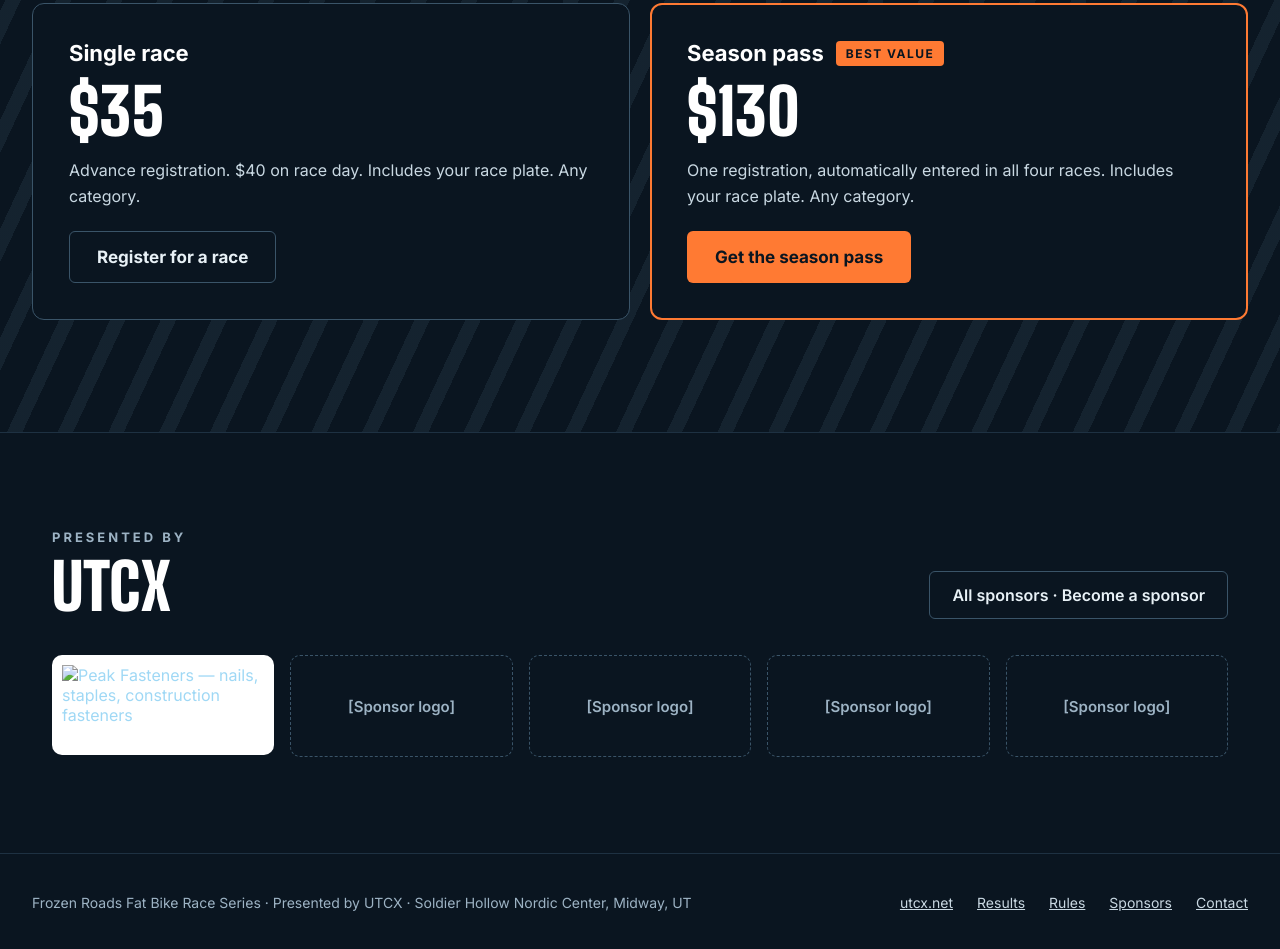
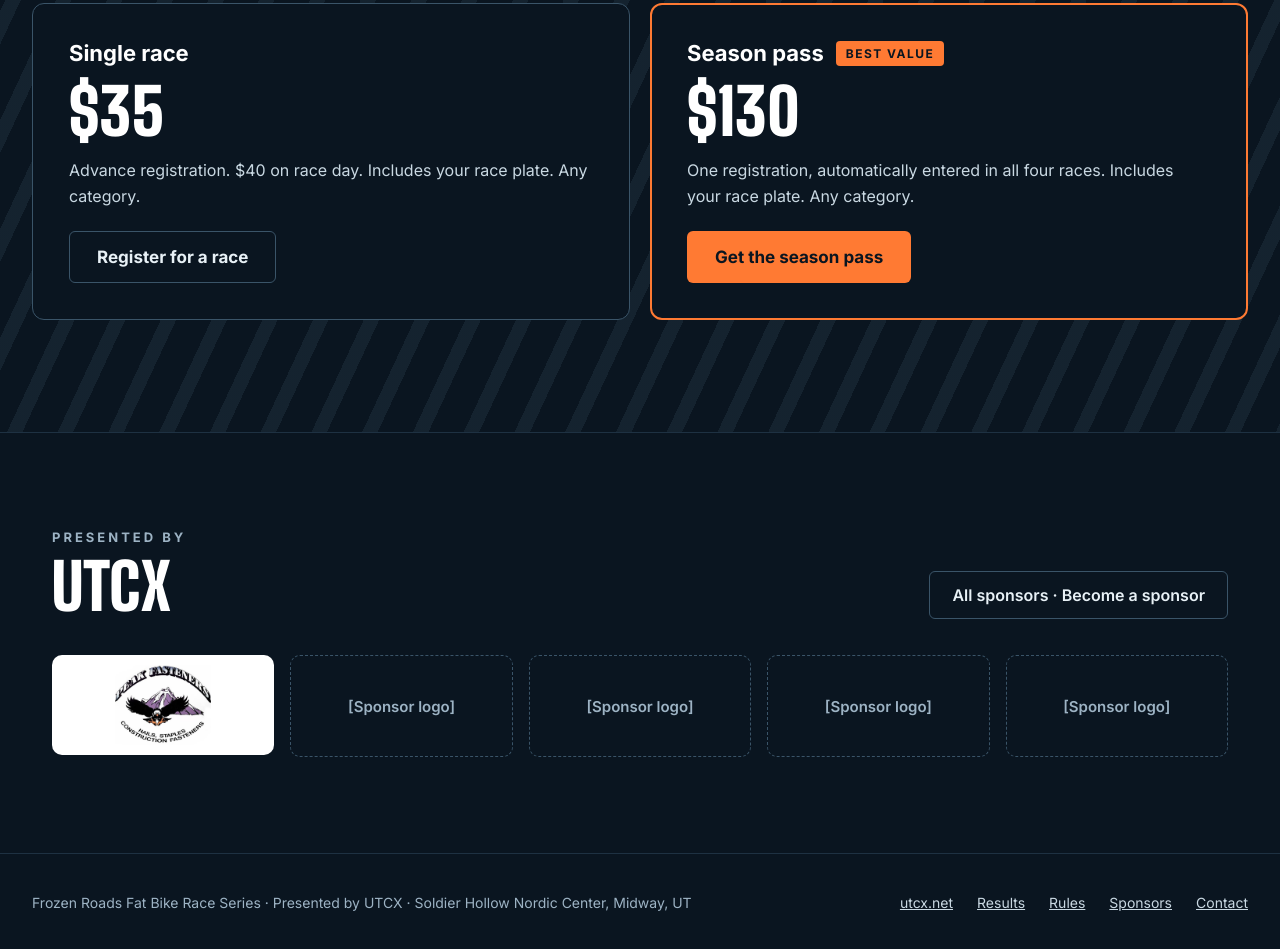
Before and after one commit to stoner24/frozen-roads, a plain HTML site: page index.html in a window 1280 px wide. Shown: the part 3645-4594 px from the top of the page. Drawn offline with Linux system fonts and the light colour scheme.

Commit message:
Add files via upload

```diff
--- a/index.html
+++ b/index.html
@@ -228,7 +228,7 @@ a{color:#9FD8F5}a:hover{color:#E8F6FD}
 <a href="sponsors.html" style="color: #E8F1F6; text-decoration: none; font-weight: 600; font-size: 16px; padding: 13px 22px; border-radius: 6px; border: 1px solid #3A5468">All sponsors · Become a sponsor</a>
 </div>
 <div style="display: grid; grid-template-columns: repeat(auto-fit, minmax(180px, 1fr)); gap: 16px">
-<a href="https://peakfasteners.com" style="height: 100px; background: #FFFFFF; border-radius: 10px; display: flex; align-items: center; justify-content: center; padding: 10px; box-sizing: border-box; text-decoration: none"><img src="assets/sponsors/peak-fasteners.png" alt="Peak Fasteners — nails, staples, construction fasteners" style="height: 100%; width: auto; max-width: 100%; object-fit: contain; display: block"></a>
+<a href="https://peakfasteners.com" style="height: 100px; background: #FFFFFF; border-radius: 10px; display: flex; align-items: center; justify-content: center; padding: 10px; box-sizing: border-box; text-decoration: none"><img src="assets/peak-fasteners.png" alt="Peak Fasteners — nails, staples, construction fasteners" style="height: 100%; width: auto; max-width: 100%; object-fit: contain; display: block"></a>
 <div style="height: 100px; border: 1px dashed #3A5468; border-radius: 10px; display: flex; align-items: center; justify-content: center; font-size: 15px; font-weight: 600; color: #9DB3C4">[Sponsor logo]</div>
 <div style="height: 100px; border: 1px dashed #3A5468; border-radius: 10px; display: flex; align-items: center; justify-content: center; font-size: 15px; font-weight: 600; color: #9DB3C4">[Sponsor logo]</div>
 <div style="height: 100px; border: 1px dashed #3A5468; border-radius: 10px; display: flex; align-items: center; justify-content: center; font-size: 15px; font-weight: 600; color: #9DB3C4">[Sponsor logo]</div>
```
Also changed, not shown: sponsors.html (+1 -1 lines).
